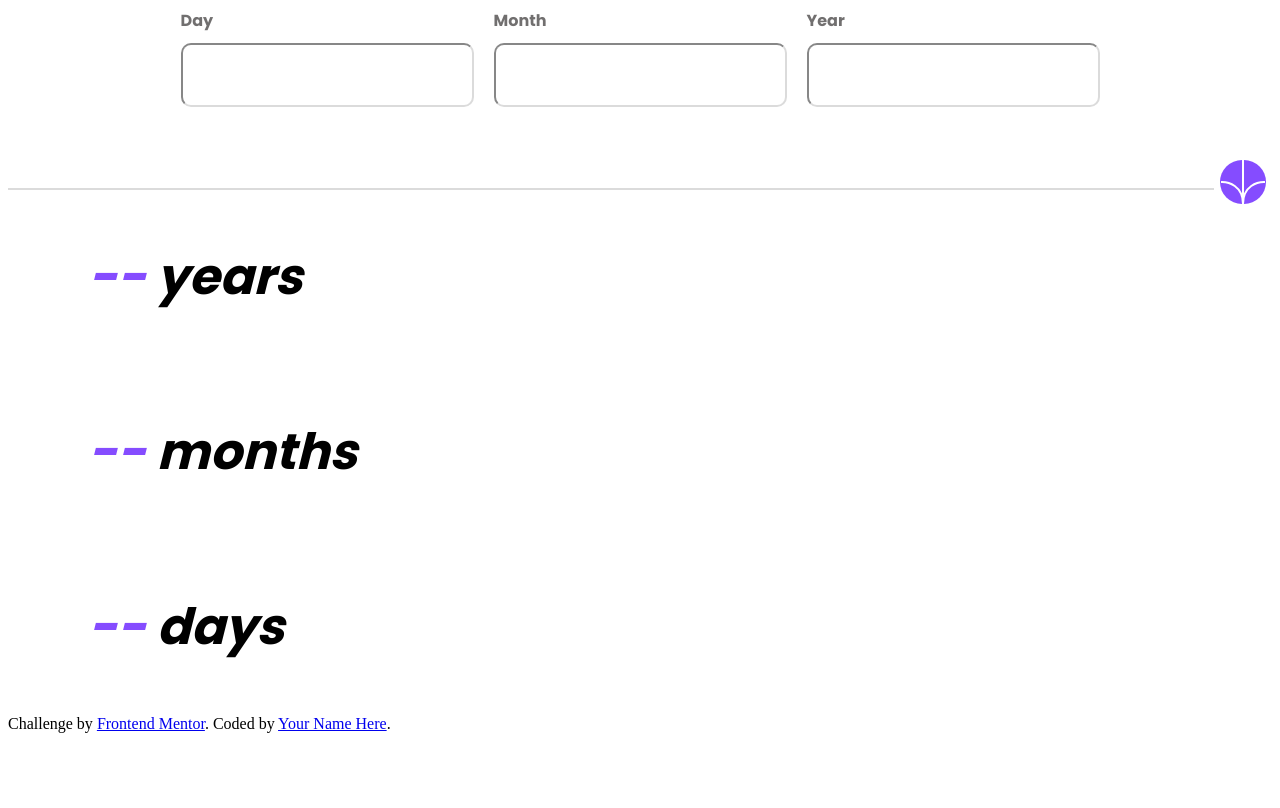
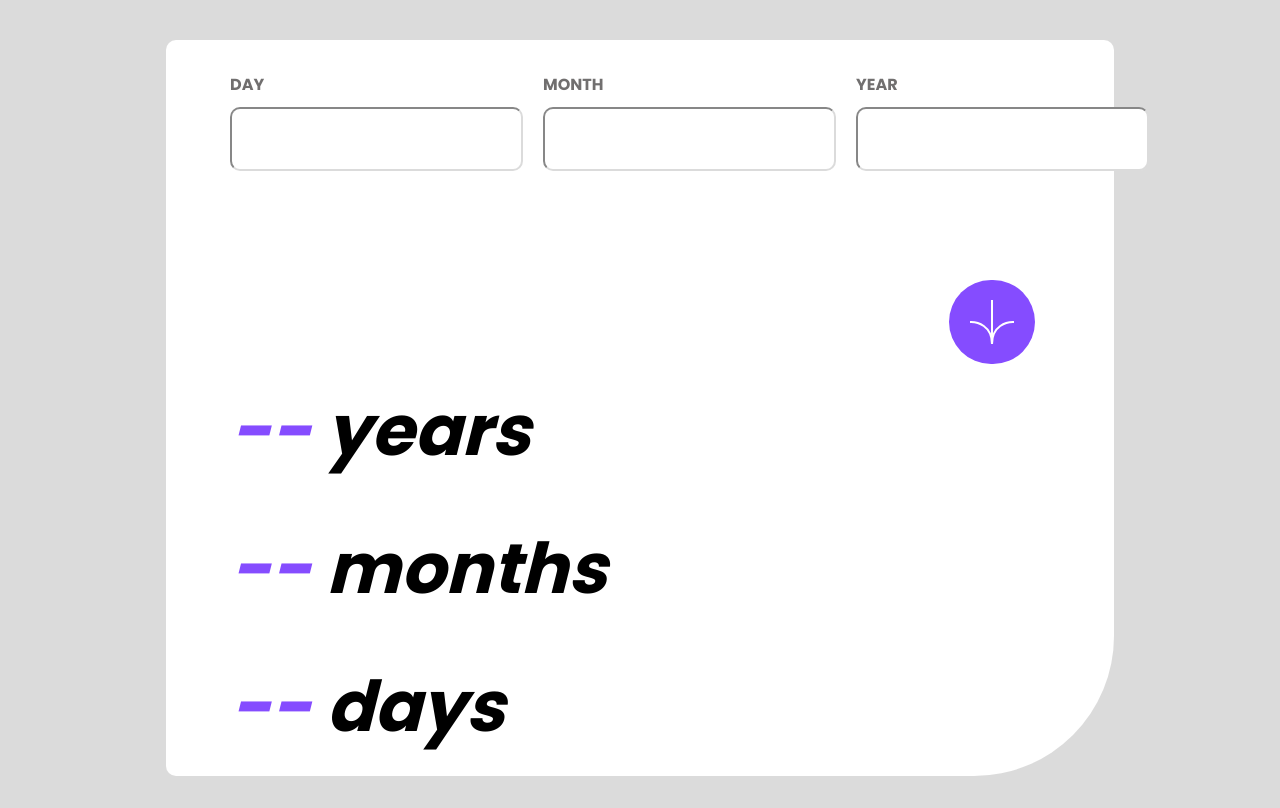
Before and after one commit to andyterwilliger/Date-FNS-Library-Test, a website: page index.html in a window 1280 px wide. Drawn offline with Linux system fonts and the light colour scheme.

Commit message:
Form styles added, error logic added for message

```diff
--- a/index.html
+++ b/index.html
@@ -14,44 +14,44 @@
  <link href="https://fonts.googleapis.com/css2?family=Poppins:wght@700&display=swap" rel="stylesheet">
 </head>
 <body>
+<section class="calc_container">
 <form id="form" action="">
 <section class="user_input">
 <div class="form_input_container">
-    <label for="">Day</label>
+  <label for="">DAY</label>
   <input type="number" name="" class="form_input" id="form_day">
+  <p class="error_msg" id="day_error_msg"></p>
 </div>
 <div class="form_input_container">
-    <label for="">Month</label>
+  <label for="">MONTH</label>
   <input type="number" name="" class="form_input" id="form_month">
+  <p class="error_msg" id="month_error_msg"></p>
 </div>
 <div class="form_input_container">
-    <label for="">Year</label>
+  <label for="">YEAR</label>
   <input type="number" name="" class="form_input" id="form_year">
+  <p class="error_msg" id="year_error_msg"></p>
 </div>
 </section>
 <div class="submit_container">
-  <label for="">
   <button><svg xmlns="http://www.w3.org/2000/svg" width="46" height="44" viewBox="0 0 46 44"><g fill="none" stroke="#FFF" stroke-width="2"><path d="M1 22.019C8.333 21.686 23 25.616 23 44M23 44V0M45 22.019C37.667 21.686 23 25.616 23 44"/></g></svg> </button>
-</label>
+
 
 </div>
 
 </form>
+
+
 
 <div class="results_container">
 <p class="form_results" id="years_results"><span>--</span> years</p>
 <p class="form_results" id="months_results"><span>--</span> months</p>
 <p class="form_results" id="days_results"><span>--</span> days</p>
 </div>
-<!--
 
 
+  </section>
 
--->
-  <div class="attribution">
-    Challenge by <a href="https://www.frontendmentor.io?ref=challenge" target="_blank">Frontend Mentor</a>.
-    Coded by <a href="#">Your Name Here</a>.
-  </div>
 
 
 </body>
--- a/style.css
+++ b/style.css
@@ -1,5 +1,22 @@
+html{
+  height: 100%;
+}
+
+body{
+  display: flex;
+  flex-direction: column;
+  align-items: center;
+  background-color: hsl(0, 0%, 86%);
+  height: 100%;
+  justify-content: center;
+}
+.calc_container{
+background-color: white;
+width: 75%;
+border-radius: 10px 10px 140px 10px;
+}
 #form{
-  border-bottom: 2px solid hsl(0, 0%, 86%);
+  margin: 0 4rem;
 }
 #form label{
   color: hsl(0, 1%, 44%);
@@ -7,9 +24,9 @@
 }
 .user_input{
   display: flex;
-  justify-content: center;
+  justify-content: flex-start;
   gap: 20px;
-  padding-bottom: 2rem;
+  padding: 2rem 0;
   font-family: 'Poppins', sans-serif;
 }
 
@@ -32,17 +49,20 @@
 .results_container{
   display: flex;
   flex-direction: column;
-  margin-left: 5rem;
+  margin-left: 3rem;
 }
 .submit_container{
   display: flex;
   justify-content: flex-end;
 }
 .results_container p{
-  font-size: 50px;
+  font-size: 70px;
   font-family: 'Poppins', sans-serif;
   font-weight: 700;
   font-style: italic;
+}
+.form_results{
+  margin: 1rem;
 }
 .results_container span{
 
@@ -53,7 +73,7 @@
 svg{
   background-color: hsl(259, 100%, 65%);
   border-radius: 50px;
-
+  padding: 20px;
 
 }
 
@@ -61,5 +81,6 @@ button{
   border: none;
   background-color: white;
   transform: translateY(20px);
+  padding: 15px;
 
 }
```
Also changed, not shown: index.js (+18 -8 lines). Lines whose indentation alone changed are shown as unchanged.
